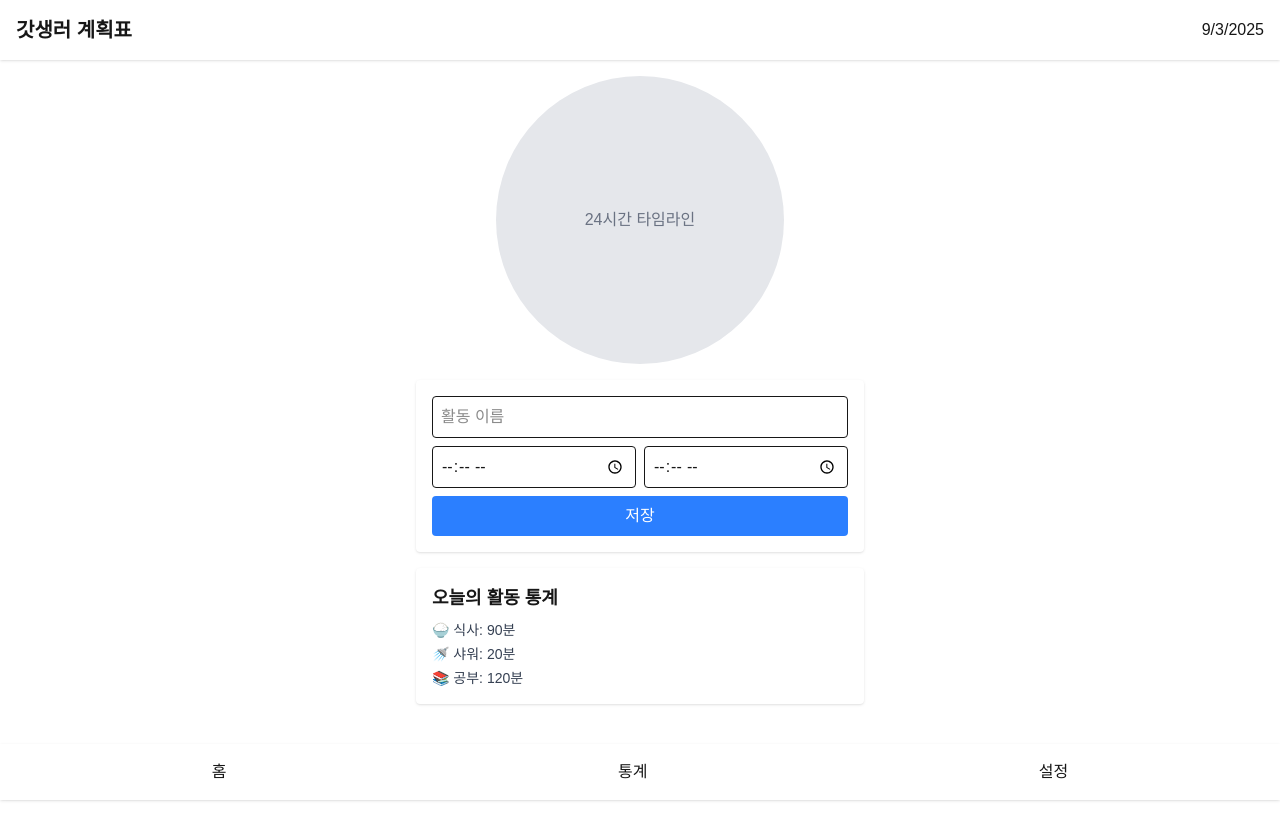
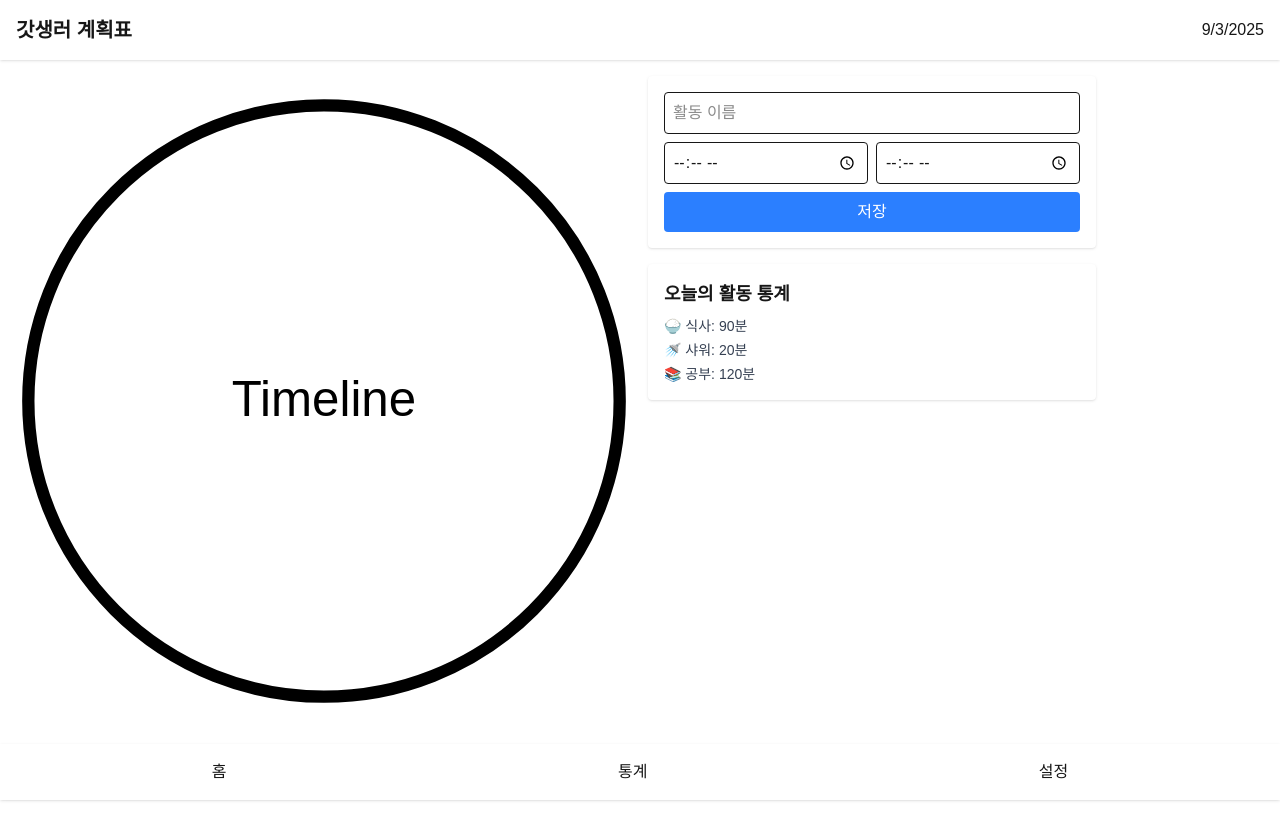
Before and after one commit to venise5224/GodLife, a Next.js app: page / in a window 1280 px wide. Shown: the top 840 px of the page. Before the commit the page ends 800 px from the top, so only its background shows below. Built offline with nearby package versions, Linux system fonts and the light colour scheme.

Commit message:
refactor/타임라인 배치 수정

```diff
--- a/src/app/page.tsx
+++ b/src/app/page.tsx
@@ -4,10 +4,15 @@ import ActivityStats from "@/components/ActivityStats";
 
 function HomePage() {
   return (
-    <main className="flex-1 p-4 flex flex-col items-center gap-4">
-      <CircularTimeline />
-      <ActivityInputForm />
-      <ActivityStats />
+    <main className="min-h-screen p-4 md:flex md:gap-4">
+      <section className="md:w-1/2 h-[calc(100vh-150px)] flex justify-center items-center">
+        <CircularTimeline />
+      </section>
+
+      <section className="md:w-1/2 flex flex-col gap-4">
+        <ActivityInputForm />
+        <ActivityStats />
+      </section>
     </main>
   );
 }
--- a/src/components/CircularTimeline.tsx
+++ b/src/components/CircularTimeline.tsx
@@ -1,9 +1,35 @@
-function CircularTimeline() {
+// function CircularTimeline() {
+//   return (
+//     <div className="w-72 h-72 bg-gray-200 rounded-full flex items-center justify-center">
+//       <span className="text-gray-500">24시간 타임라인</span>
+//     </div>
+//   );
+// }
+
+// export default CircularTimeline;
+
+export default function CircularTimeline() {
   return (
-    <div className="w-72 h-72 bg-gray-200 rounded-full flex items-center justify-center">
-      <span className="text-gray-500">24시간 타임라인</span>
+    <div className="w-full h-full flex items-center justify-center">
+      <svg
+        viewBox="0 0 100 100"
+        className="w-full h-full"
+        preserveAspectRatio="xMidYMid meet"
+      >
+        {/* 바깥 원 */}
+        <circle
+          cx="50"
+          cy="50"
+          r="48"
+          stroke="black"
+          strokeWidth="2"
+          fill="none"
+        />
+        {/* 예시 텍스트 */}
+        <text x="50%" y="50%" textAnchor="middle" dy=".3em" fontSize="8">
+          Timeline
+        </text>
+      </svg>
     </div>
   );
 }
-
-export default CircularTimeline;
```
